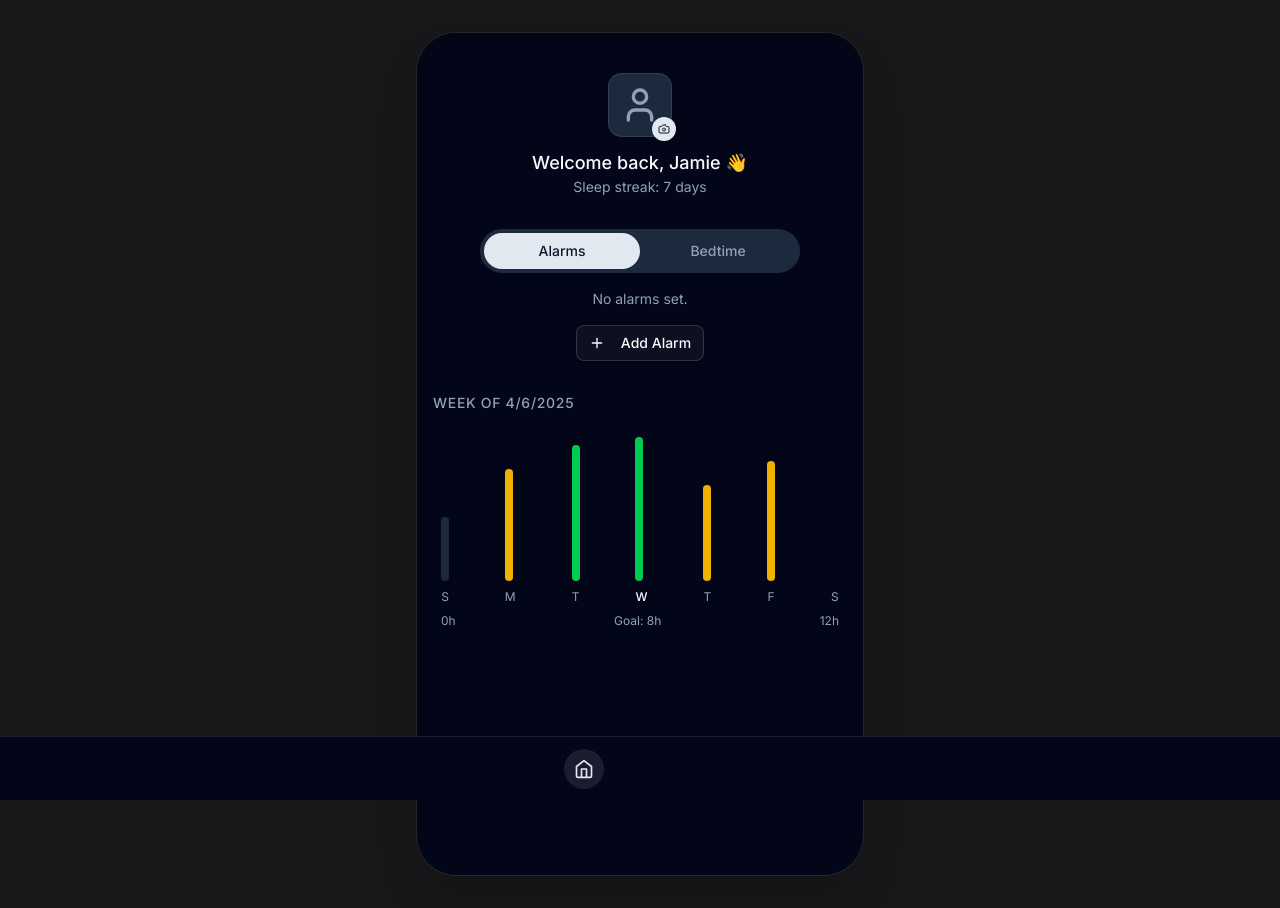
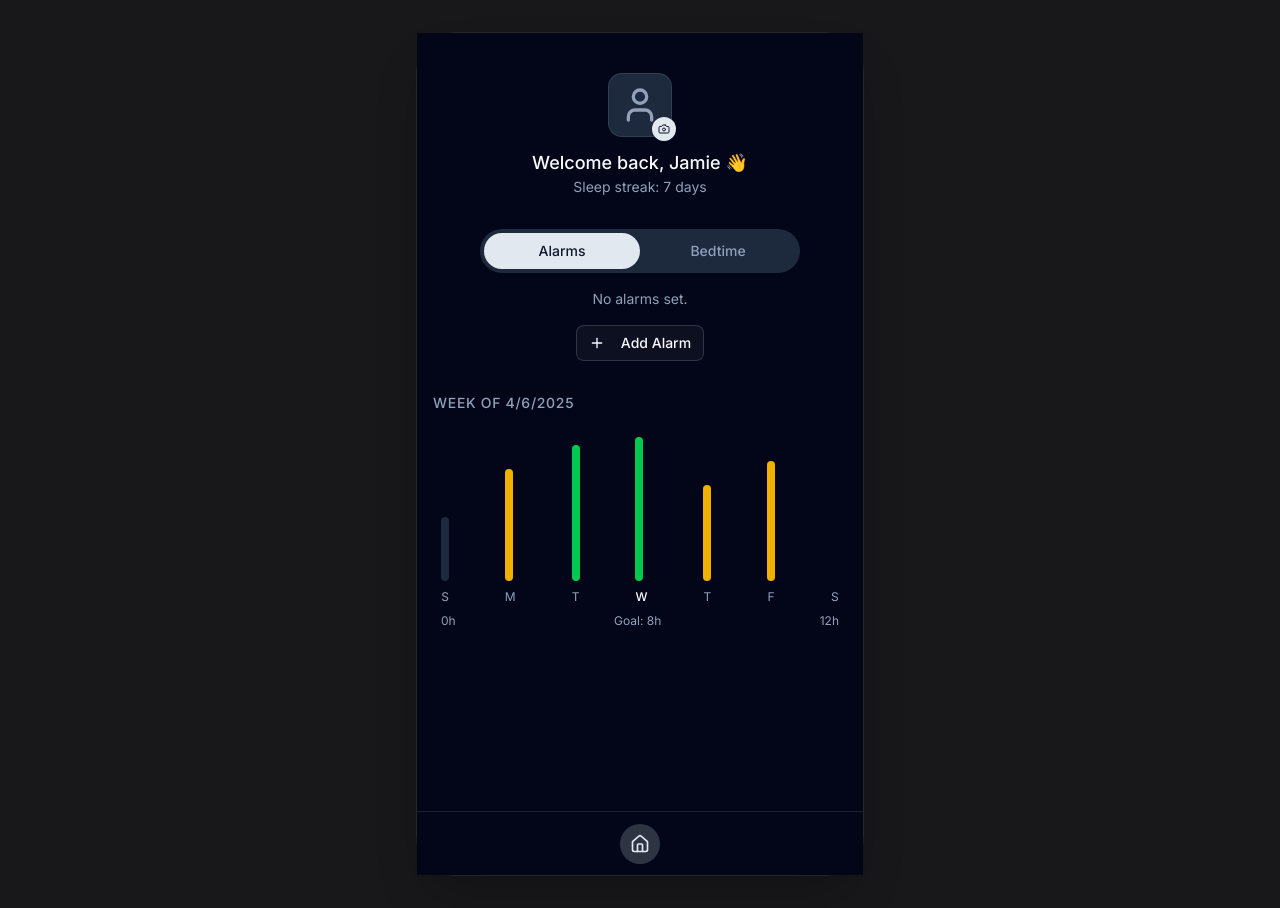
Before and after one commit to Asim-Bacchus/Slept-On, a Next.js app: page /home in a window 1280 px wide. Built offline with nearby package versions, Linux system fonts and the light colour scheme.

Commit message:
Fix navigation bar

```diff
--- a/src/app/home/page.tsx
+++ b/src/app/home/page.tsx
@@ -215,29 +215,13 @@ export default function HomePage() {
       </div>
 
       {/* Footer Navigation */}
-      <div className="fixed bottom-0 left-0 right-0 h-16 border-t border-border bg-background flex items-center justify-center">
-        <div className="flex items-center justify-center w-14 h-14">
-          <div className="w-10 h-10 rounded-full bg-primary/10 flex items-center justify-center">
-            <svg
-              xmlns="http://www.w3.org/2000/svg"
-              viewBox="0 0 24 24"
-              fill="none"
-              stroke="currentColor"
-              strokeWidth="2"
-              strokeLinecap="round"
-              strokeLinejoin="round"
-              className="h-5 w-5 text-primary"
-            >
-              <path d="m3 9 9-7 9 7v11a2 2 0 0 1-2 2H5a2 2 0 0 1-2-2z" />
-              <polyline points="9 22 9 12 15 12 15 22" />
-            </svg>
-          </div>
-        </div>
+
+
 
         {/* Placeholder for future nav icons */}
         <div className="w-14 h-14"></div>
         <div className="w-14 h-14"></div>
-      </div>
+
     </div>
   );
 }
--- /dev/null
+++ b/src/components/layout/bottom-nav.tsx
@@ -0,0 +1,21 @@
+'use client';
+
+import { HomeIcon } from 'lucide-react';
+import Link from 'next/link';
+import { usePathname } from 'next/navigation';
+
+export function BottomNav() {
+  const pathname = usePathname();
+  const isHome = pathname === '/home';
+
+  return (
+    <div className="w-full h-16 border-t border-border bg-background flex items-center justify-around">
+      <Link href="/home">
+        <div className={`w-10 h-10 rounded-full flex items-center justify-center ${isHome ? 'bg-primary/20' : ''}`}>
+          <HomeIcon className="h-5 w-5 text-primary" />
+        </div>
+      </Link>
+      {/* Future nav buttons here */}
+    </div>
+  );
+}
--- a/src/components/layout/mobile-container.tsx
+++ b/src/components/layout/mobile-container.tsx
@@ -1,4 +1,5 @@
 import React from 'react';
+import { BottomNav } from './bottom-nav';
 
 interface MobileContainerProps {
   children: React.ReactNode;
@@ -7,8 +8,15 @@ interface MobileContainerProps {
 export function MobileContainer({ children }: MobileContainerProps) {
   return (
     <div className="flex justify-center items-start min-h-screen bg-zinc-900 p-0 sm:p-4 md:p-8">
-      <div className="w-full max-w-md h-[100vh] sm:h-[844px] overflow-auto bg-background sm:rounded-[40px] sm:shadow-2xl border border-zinc-800 relative">
-        {children}
+      <div className="w-full sm:max-w-md md:max-w-md sm:h-[844px] bg-background sm:rounded-[40px] sm:shadow-2xl border border-zinc-800 relative flex flex-col">
+
+        {/* Scrollable content */}
+        <div className="flex-1 overflow-auto">{children}</div>
+
+        {/* Sticky footer */}
+        <div className="shrink-0">
+          <BottomNav />
+        </div>
       </div>
     </div>
   );
```
